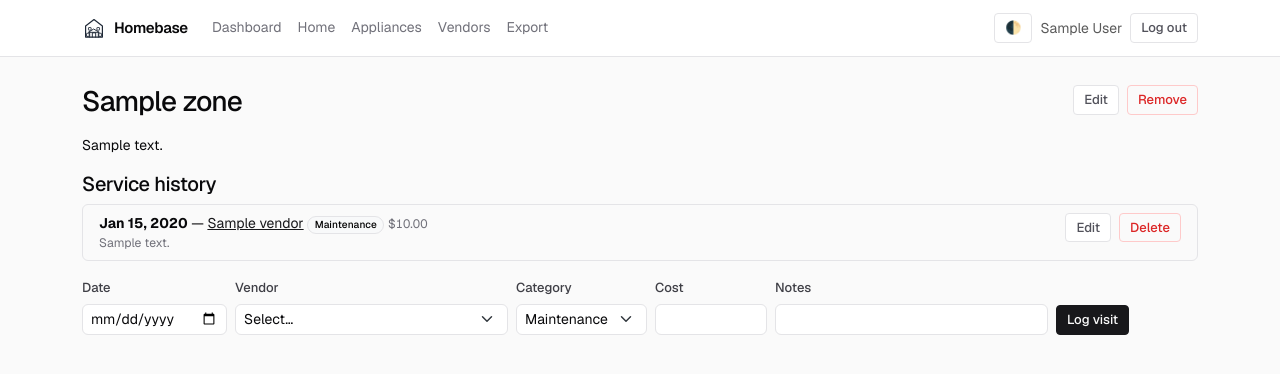
After one commit to panderson54/homebase, a Flask app: page /zones/1 in a window 1280 px wide. The commit adds this page. Shown: the top 374 px of the page. Run offline with Flask 3, Linux system fonts and the light colour scheme; a user stored in the database is signed in; tables that the repository leaves empty hold one stand-in row (values such as "Sample post"); some libraries are stand-ins or nearby versions.

Commit message:
Add Zones and service category tagging
Zones let households track exterior/whole-house maintenance areas (roof,
gutters, garden, etc.) the same way Rooms track interior spaces, with
their own service history. Every ServiceRecord now also carries a
maintenance/improvement category, laying groundwork for future cost
roll-up reporting.

Co-Authored-By: Claude Sonnet 5 <noreply@anthropic.com>
Claude-Session: https://claude.ai/code/session_01UjpDJydcJhSwatdQxeDHAJ

```diff
--- a/app/routes/__init__.py
+++ b/app/routes/__init__.py
@@ -14,6 +14,7 @@ from app.routes import (  # noqa: E402,F401  (must import after main_bp is defin
     vendors,
     paint_colors,
     rooms,
+    zones,
     home,
     export,
 )
--- a/app/routes/helpers.py
+++ b/app/routes/helpers.py
@@ -4,7 +4,7 @@ import re
 from flask import abort
 from flask_login import current_user
 
-from app.models import Appliance, PaintColor, Room, Vendor
+from app.models import Appliance, PaintColor, Room, Vendor, Zone
 
 _HEX_COLOR_RE = re.compile(r'^#[0-9A-Fa-f]{6}$')
 
@@ -61,6 +61,35 @@ def get_household_room_or_404(room_id):
     return room
 
 
+def get_household_zone_or_404(zone_id):
+    """Fetch a zone scoped to the current user's household, or 404."""
+    zone = Zone.query.filter_by(
+        id=zone_id, household_id=current_user.household_id
+    ).first()
+    if zone is None:
+        abort(404)
+    return zone
+
+
+def parse_service_target(value, household_id):
+    """Parse a service-record form's 'appliance:<id>' / 'zone:<id>' target select
+    into (appliance, zone) — both None if blank, malformed, or the referenced row
+    isn't in this household."""
+    value = (value or '').strip()
+    if not value:
+        return None, None
+    kind, _, raw_id = value.partition(':')
+    try:
+        target_id = int(raw_id)
+    except ValueError:
+        return None, None
+    if kind == 'appliance':
+        return Appliance.query.filter_by(id=target_id, household_id=household_id).first(), None
+    if kind == 'zone':
+        return None, Zone.query.filter_by(id=target_id, household_id=household_id).first()
+    return None, None
+
+
 def parse_hex_color(value):
     """Validate a '#RRGGBB' color input; returns the uppercased value or None if
     blank/malformed. Validating here means any hex value that reaches a template
--- /dev/null
+++ b/app/routes/zones.py
@@ -0,0 +1,87 @@
+from flask import flash, redirect, render_template, request, url_for
+from flask_login import current_user, login_required
+
+from app import db, vendor_service
+from app.models import ServiceCategory, ServiceRecord, Vendor, Zone
+from app.routes import main_bp
+from app.routes.helpers import get_household_zone_or_404, parse_date, parse_decimal, slugify
+
+
+def _apply_form(zone, form):
+    zone.name = form.get('name', '').strip()
+    zone.notes = form.get('notes', '').strip() or None
+
+
+@main_bp.route('/zones/new', methods=['POST'])
+@login_required
+def zone_new():
+    zone = Zone(household_id=current_user.household_id)
+    _apply_form(zone, request.form)
+    if not zone.name:
+        flash('Give the zone a name.', 'danger')
+        return redirect(url_for('main.home', tab='zones'))
+    db.session.add(zone)
+    db.session.commit()
+    return redirect(url_for('main.home', tab='zones'))
+
+
+@main_bp.route('/zones/<int:zone_id>')
+@login_required
+def zone_detail(zone_id):
+    zone = get_household_zone_or_404(zone_id)
+    vendors = Vendor.query.filter_by(household_id=zone.household_id).order_by(Vendor.name).all()
+    return render_template('zones/detail.html', zone=zone, vendors=vendors)
+
+
+@main_bp.route('/zones/<int:zone_id>/edit', methods=['GET', 'POST'])
+@login_required
+def zone_edit(zone_id):
+    zone = get_household_zone_or_404(zone_id)
+
+    if request.method == 'POST':
+        _apply_form(zone, request.form)
+        if not zone.name:
+            flash('Give the zone a name.', 'danger')
+            return redirect(url_for('main.zone_edit', zone_id=zone.id))
+        db.session.commit()
+        return redirect(url_for('main.zone_detail', zone_id=zone.id))
+
+    return render_template('zones/edit.html', zone=zone)
+
+
+@main_bp.route('/zones/<int:zone_id>/delete', methods=['POST'])
+@login_required
+def zone_delete(zone_id):
+    zone = get_household_zone_or_404(zone_id)
+    db.session.delete(zone)
+    db.session.commit()
+    return redirect(url_for('main.home', tab='zones'))
+
+
+@main_bp.route('/zones/<int:zone_id>/service-records', methods=['POST'])
+@login_required
+def zone_service_create(zone_id):
+    zone = get_household_zone_or_404(zone_id)
+
+    new_vendor_type = request.form.get('new_vendor_type', '').strip()
+    vendor = vendor_service.resolve_vendor(
+        household_id=zone.household_id,
+        vendor_id=request.form.get('vendor_id', ''),
+        new_vendor_name=request.form.get('new_vendor_name', '').strip(),
+        new_vendor_type=slugify(new_vendor_type) if new_vendor_type else None,
+    )
+    if vendor is None:
+        flash('Select an existing vendor or enter a name for a new one.', 'danger')
+        return redirect(url_for('main.zone_detail', zone_id=zone.id))
+
+    db.session.add(ServiceRecord(
+        household_id=zone.household_id,
+        vendor_id=vendor.id,
+        zone_id=zone.id,
+        service_date=parse_date(request.form.get('service_date')),
+        notes=request.form.get('notes', '').strip() or None,
+        cost=parse_decimal(request.form.get('cost')),
+        category=ServiceCategory(request.form.get('category', 'maintenance')),
+    ))
+    db.session.commit()
+    return redirect(url_for('main.zone_detail', zone_id=zone.id))
--- /dev/null
+++ b/app/templates/zones/detail.html
@@ -0,0 +1,104 @@
+{% extends 'base.html' %}
+{% block title %}{{ zone.name }} — Homebase{% endblock %}
+
+{% block content %}
+<div class="d-flex justify-content-between align-items-start mb-3">
+  <h1 class="h3 mb-0">{{ zone.name }}</h1>
+  <div class="d-flex gap-2">
+    <a href="{{ url_for('main.zone_edit', zone_id=zone.id) }}" class="btn btn-outline-secondary btn-sm">Edit</a>
+    <form method="post" action="{{ url_for('main.zone_delete', zone_id=zone.id) }}"
+          data-confirm="Remove {{ zone.name }}? Its service history will be removed too.">
+      <input type="hidden" name="csrf_token" value="{{ csrf_token() }}">
+      <button type="submit" class="btn btn-outline-danger btn-sm">Remove</button>
+    </form>
+  </div>
+</div>
+{% if zone.notes %}<p style="white-space: pre-wrap;">{{ zone.notes }}</p>{% endif %}
+
+<!-- Service history -->
+<section class="mb-5">
+  <h2 class="h5">Service history</h2>
+  {% if zone.service_records %}
+    <ul class="list-group mb-3">
+      {% for record in zone.service_records %}
+        <li class="list-group-item d-flex justify-content-between align-items-start">
+          <div>
+            <strong>{{ record.service_date|datefmt }}</strong>
+            {% if record.vendor %} —
+              <a href="{{ url_for('main.vendor_detail', vendor_id=record.vendor.id) }}">{{ record.vendor.name }}</a>
+            {% endif %}
+            <span class="badge text-bg-light border text-capitalize">{{ record.category.value }}</span>
+            {% if record.cost %} <span class="text-muted small font-tabular">{{ record.cost|currency }}</span>{% endif %}
+            {% if record.notes %}<div class="small text-muted">{{ record.notes }}</div>{% endif %}
+          </div>
+          <div class="d-flex gap-2">
+            <a href="{{ url_for('main.service_record_edit', record_id=record.id) }}" class="btn btn-sm btn-outline-secondary">Edit</a>
+            <form method="post" action="{{ url_for('main.service_record_delete', record_id=record.id) }}"
+                  data-confirm="Delete this service record?">
+              <input type="hidden" name="csrf_token" value="{{ csrf_token() }}">
+              <button type="submit" class="btn btn-sm btn-outline-danger">Delete</button>
+            </form>
+          </div>
+        </li>
+      {% endfor %}
+    </ul>
+  {% else %}
+    <p class="text-muted">No service visits logged yet.</p>
+  {% endif %}
+
+  <form method="post" action="{{ url_for('main.zone_service_create', zone_id=zone.id) }}"
+        class="row g-2 align-items-end">
+    <input type="hidden" name="csrf_token" value="{{ csrf_token() }}">
+    <div class="col-auto">
+      <label class="form-label">Date</label>
+      <input type="date" class="form-control form-control-sm" name="service_date" required>
+    </div>
+    <div class="col-md-3">
+      <label class="form-label">Vendor</label>
+      <select class="form-select form-select-sm" name="vendor_id" id="vendor_id" onchange="toggleNewVendorFields()">
+        <option value="">Select…</option>
+        {% for vendor in vendors %}
+          <option value="{{ vendor.id }}">{{ vendor.name }}</option>
+        {% endfor %}
+        <option value="__new__">New vendor…</option>
+      </select>
+    </div>
+    <div class="col-auto d-none" id="new_vendor_fields">
+      <label class="form-label">New vendor name</label>
+      <input type="text" class="form-control form-control-sm" name="new_vendor_name" placeholder="e.g. ACME Roofing">
+    </div>
+    <div class="col-auto d-none" id="new_vendor_type_field">
+      <label class="form-label">Type</label>
+      <input type="text" class="form-control form-control-sm" name="new_vendor_type" placeholder="e.g. Roofing">
+    </div>
+    <div class="col-auto">
+      <label class="form-label">Category</label>
+      <select class="form-select form-select-sm" name="category">
+        <option value="maintenance" selected>Maintenance</option>
+        <option value="improvement">Improvement</option>
+      </select>
+    </div>
+    <div class="col-auto">
+      <label class="form-label">Cost</label>
+      <input type="number" step="0.01" min="0" class="form-control form-control-sm" name="cost" style="width: 7rem">
+    </div>
+    <div class="col-md-3">
+      <label class="form-label">Notes</label>
+      <input type="text" class="form-control form-control-sm" name="notes">
+    </div>
+    <div class="col-auto">
+      <button type="submit" class="btn btn-sm btn-primary">Log visit</button>
+    </div>
+  </form>
+</section>
+{% endblock %}
+
+{% block scripts %}
+<script>
+  function toggleNewVendorFields() {
+    var isNew = document.getElementById('vendor_id').value === '__new__';
+    document.getElementById('new_vendor_fields').classList.toggle('d-none', !isNew);
+    document.getElementById('new_vendor_type_field').classList.toggle('d-none', !isNew);
+  }
+</script>
+{% endblock %}
```
Also changed, not shown: app/context_export_service.py (+27 -4 lines), app/models.py (+31 -0 lines), app/routes/home.py (+4 -3 lines), app/routes/service_records.py (+15 -7 lines), app/routes/vendors.py (+9 -9 lines), app/templates/appliances/detail.html (+8 -0 lines), app/templates/home/home.html (+42 -0 lines), app/templates/service_records/edit.html (+29 -8 lines), app/templates/vendors/detail.html (+27 -6 lines), app/templates/zones/edit.html (added, +26 -0 lines), migrations/versions/1209ac38349f_add_zones_and_service_category.py (added, +51 -0 lines), tests/test_export.py (+26 -1 lines), tests/test_maintenance_and_consumables.py (+27 -2 lines), tests/test_vendors.py (+39 -2 lines), 1 more files.
